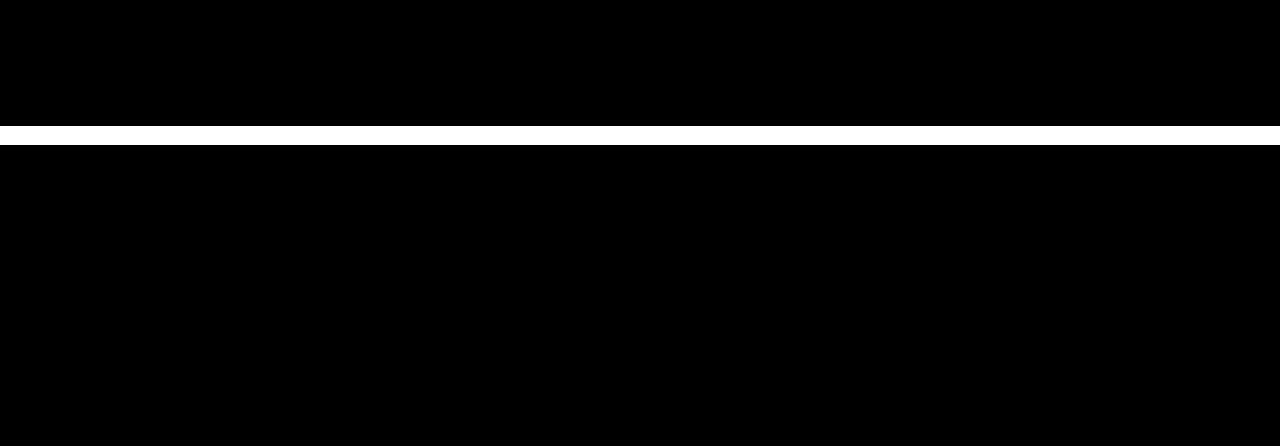
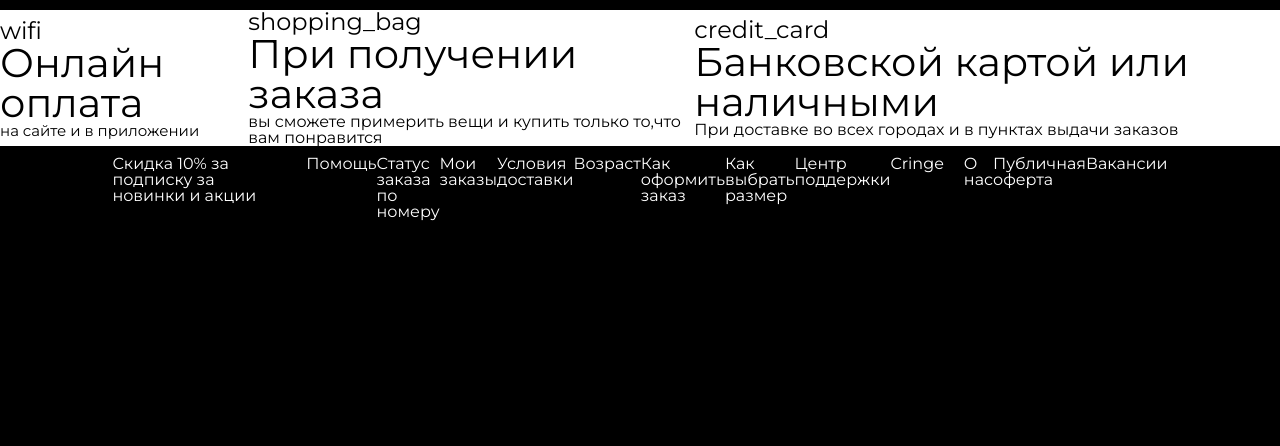
Before and after one commit to DrainShop/drain-shop, a Django app: page /payment/ in a window 1280 px wide; the page is wider, and only the part inside the window is pictured. Shown: the part 655-1101 px from the top of that part. Before the commit the page ends 800 px from the top of that part, so only its background shows below. Run offline with Django 4.2, Linux system fonts and the light colour scheme; some libraries are stand-ins or nearby versions.

Commit message:
Отверстал payment фулл,добавил стили и тд

```diff
--- a/DrainShop/main/static/css/style.css
+++ b/DrainShop/main/static/css/style.css
@@ -363,21 +363,39 @@ h5{
 
 .border{
   width: 100%;
-  height: 400px;
+  height: 600px;
   background-color: black;
+  color: white;
 
 
 }
+.border-img{
+  width: 750px;
+  height: 450px;
+  margin-top:-55px;
+  margin-left:  650px;;
+  transform: rotate(7deg);
+}
 .border-text{
-  color:white;
+  width: 300px;
+  height: 150px;
+  margin-left: 50px;
+  font-family: 'Montserrat', sans-serif;
+
 }
-.border-img{
-  width: 100px;
-  padding: 200px;
-  transform: rotate(-7deg);
+.pselection{
+  display: flex;
+  justify-content:space-between ;
+  align-items: center;
+
 }
-.payment-link{
-  display: flex;
-  justify-content:space-between;
-  align-items: center;
+.pselection-text{
+  font-family: 'Montserrat', sans-serif;
+  flex-direction: column;
+
+
 }
+.material-symbols-outlined{
+  flex-direction: column;
+
+}
--- a/DrainShop/main/templates/main/payment.html
+++ b/DrainShop/main/templates/main/payment.html
@@ -4,20 +4,26 @@
 
 {% block content %}
 <div class="border">
-    <h1 class="border-text">Платите когда хотите!</h1>
-    <img src="" alt="" class="border-img">
-</div>
-<div class="payment">
-    <div class="payment-link">
-        <li><a href="#" class="payment-link"><span class="material-symbols-outlined">
-</span>Онлайн оплата</a></li>
-        <li><a href="" class="payment-link"><span class="material-symbols-outlined">
+    <h1 class="border-text" style="font-size:50px;" >Платите когда хотите!</h1>
+    <img class="border-img" src="img/bobob.jpg" alt="">
+ </div>
+ <div class="pselection">
+     <div class="pselection-text">
+         <span class="material-symbols-outlined">wifi</span>
+         <h1 style="font-size: 40px;">Онлайн оплата</h1>
+         <h1 style="font-size:15px;">на сайте и в приложении</h1>
+     </div>
+     <div class="pselection-text">
+         <span class="material-symbols-outlined">shopping_bag</span>
+         <h1 style="font-size: 40px;">При получении заказа</h1>
+         <h1> вы сможете примерить вещи и купить только то,что вам понравится</h1>
+     </div>
+     <div class="pselection-text">
+         <span class="material-symbols-outlined">credit_card</span>
+         <h1 style="font-size: 40px;" >Банковской картой или наличными</h1>
+         <h1>При доставке во всех городах и в пунктах выдачи заказов</h1>
+     </div>
 
-            </span>При получении заказа</a></li>
-        <li><a href="#" class="payment-link"><span class="material-symbols-outlined">
-
-            </span>Банковской картой или наличными</a></li>
-    </div>
-</div>
+ </div>
 
 {% endblock %}
```
